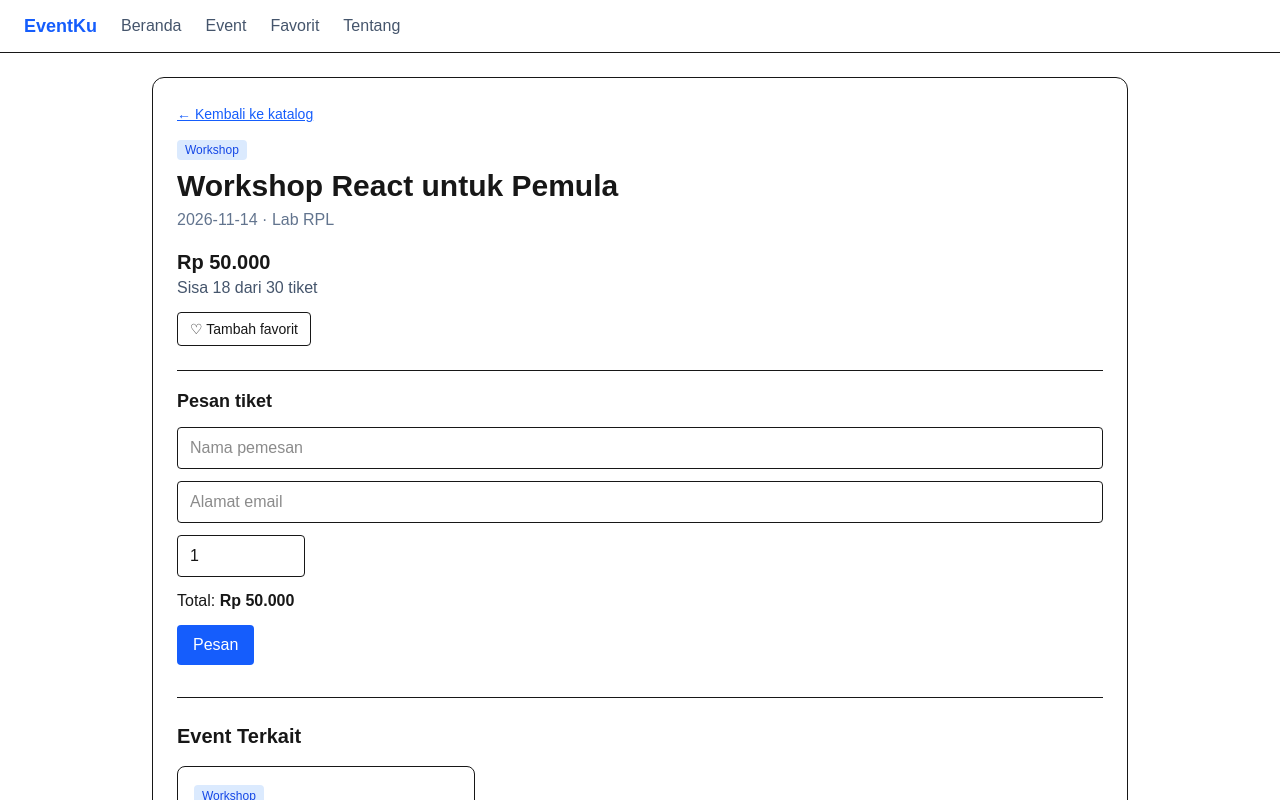
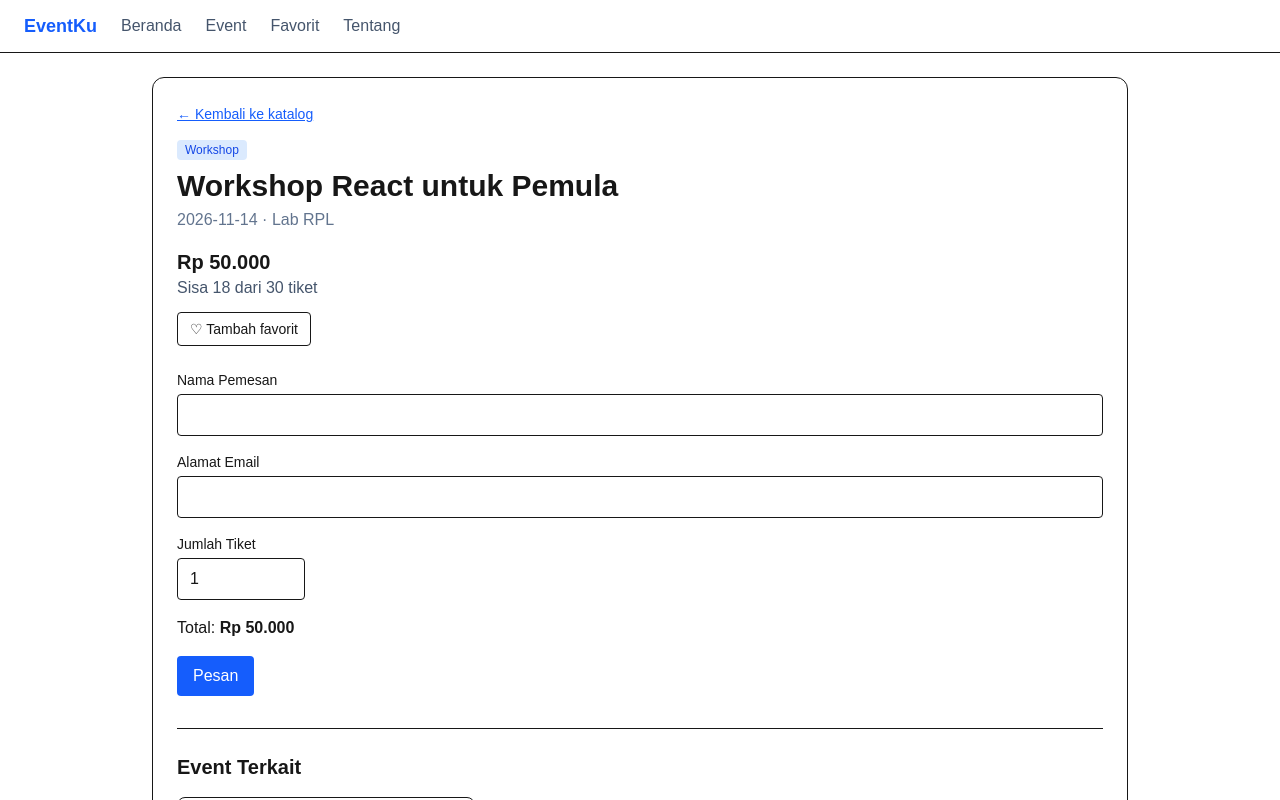
Before and after one commit to deviputrirpl1/latihan-nextjs, a Next.js app: page /event/1 in a window 1280 px wide. Shown: the top 800 px of the page. Built offline with nearby package versions, Linux system fonts and the light colour scheme.

Commit message:
pesanan sungguhan

```diff
--- /dev/null
+++ b/app/actions.ts
@@ -0,0 +1,56 @@
+"use server";
+import { events } from "@/data/events";
+import { tambahPesanan } from "@/data/pesanan";
+
+export type HasilPesan = {
+  berhasil: boolean;
+  pesan: string;
+  galat: { nama?: string; email?: string; jumlah?: string };
+  isian: { nama: string; email: string };
+};
+
+export async function pesanTiket(_sebelum: HasilPesan, formData: FormData): Promise<HasilPesan> {
+  const eventId = Number(formData.get("eventId"));
+  const nama = String(formData.get("nama") ?? "").trim();
+  const email = String(formData.get("email") ?? "").trim();
+  const jumlah = Number(formData.get("jumlah"));
+  const isian = { nama, email };
+
+  // pura-pura server sedang sibuk, supaya tombol "Memproses..." terlihat
+  await new Promise((r) => setTimeout(r, 800));
+
+  const event = events.find((e) => e.id === eventId);
+  if (!event) {
+    return { berhasil: false, pesan: "Event tidak ditemukan.", galat: {}, isian };
+  }
+
+  const sisa = event.kuota - event.terisi;
+  const galat: HasilPesan["galat"] = {};
+  if (nama.length < 3) galat.nama = "Nama minimal 3 huruf.";
+  else if (nama.length > 40) galat.nama = "Nama maksimal 40 huruf.";
+  if (!email.includes("@")) galat.email = "Email harus memuat tanda @.";
+  if (!Number.isInteger(jumlah) || jumlah < 1) galat.jumlah = "Jumlah tiket minimal 1.";
+  else if (jumlah > 5) galat.jumlah = "Maksimal 5 tiket per pesanan.";
+  else if (jumlah > sisa) galat.jumlah = `Sisa tiket hanya ${sisa}.`;
+  if (Object.keys(galat).length > 0) {
+    return { berhasil: false, pesan: "Periksa lagi isian yang merah.", galat, isian };
+  }
+
+  event.terisi += jumlah;
+  const nomor = tambahPesanan({
+    eventId,
+    judul: event.judul,
+    nama,
+    email,
+    jumlah,
+    total: event.harga * jumlah,
+    waktu: new Date().toLocaleString("id-ID"),
+  });
+
+  return {
+    berhasil: true,
+    pesan: `Pesanan #${nomor} tersimpan: ${jumlah} tiket untuk ${nama}.`,
+    galat: {},
+    isian: { nama: "", email: "" },
+  };
+}
--- a/components/FormPesan.tsx
+++ b/components/FormPesan.tsx
@@ -1,62 +1,81 @@
 "use client";
+
+import { useActionState } from "react";
+import { pesanTiket, HasilPesan } from "@/app/actions";
 import { useState } from "react";
-import { rupiah, type Event } from "@/data/events";
 
-export default function FormPesan({ event }: { event: Event }) {
-    const sisa = event.kuota - event.terisi;
-    const [nama, setNama] = useState("");
-    const [email, setEmail] = useState("");
+const initialState: HasilPesan = {
+  berhasil: false,
+  pesan: "",
+  galat: {},
+  isian: { nama: "", email: "" },
+};
+
+export default function FormPesan({ event }: { event: any }) {
+  const [state, formAction, isPending] = useActionState(pesanTiket, initialState);
   const [jumlah, setJumlah] = useState(1);
-    const [pesan, setPesan] = useState("");
-    const [berhasil, setBerhasil] = useState(false);
-
-    function kirim(e: React.FormEvent) {
-        e.preventDefault();
-        setBerhasil(false);
-        if (nama.trim().length < 3) return setPesan("Nama minimal 3 huruf.");
-        if (!email.includes("@")) return setPesan("Email harus mengandung tanda @.");
-        if (jumlah < 1) return setPesan("Jumlah tiket minimal 1.");
-        if (jumlah > sisa) return setPesan(`Sisa tiket hanya ${sisa}.`);
-        setPesan("");
-        setBerhasil(true);
-    }
-
-    if (sisa === 0) {
-        return <p className="mt-6 font-medium text-red-600">Tiket sudah habis.</p>;
-    }
 
   return (
-        <form onSubmit={kirim} className="mt-6 space-y-3 border-t pt-4">
-            <h2 className="text-lg font-semibold">Pesan tiket</h2>
+    <form action={formAction} className="mt-6 space-y-4">
+      <input type="hidden" name="eventId" value={event.id} />
+
+      <div>
+        <label className="block text-sm font-medium">Nama Pemesan</label>
         <input
-                value={nama}
-                onChange={(e) => setNama((e.target as HTMLInputElement).value)}
-                placeholder="Nama pemesan"
-                className="block w-full rounded border px-3 py-2"
+          type="text"
+          name="nama"
+          defaultValue={state.isian.nama}
+          className="mt-1 block w-full rounded border px-3 py-2"
         />
+        {state.galat.nama && (
+          <p className="text-sm text-red-600">{state.galat.nama}</p>
+        )}
+      </div>
+
+      <div>
+        <label className="block text-sm font-medium">Alamat Email</label>
         <input
           type="email"
-                value={email}
-                onChange={(e) => setEmail((e.target as HTMLInputElement).value)}
-                placeholder="Alamat email"
-                className="block w-full rounded border px-3 py-2"
+          name="email"
+          defaultValue={state.isian.email}
+          className="mt-1 block w-full rounded border px-3 py-2"
         />
+        {state.galat.email && (
+          <p className="text-sm text-red-600">{state.galat.email}</p>
+        )}
+      </div>
+
+      <div>
+        <label className="block text-sm font-medium">Jumlah Tiket</label>
         <input
           type="number"
+          name="jumlah"
           value={jumlah}
-                onChange={(e) => setJumlah(Number((e.target as HTMLInputElement).value))}
-                className="block w-32 rounded border px-3 py-2"
+          onChange={(e: any) => setJumlah(Number(e.target.value))}
+          className="mt-1 block w-32 rounded border px-3 py-2"
         />
-            <p>Total: <b>{rupiah(event.harga * jumlah)}</b></p>
-            {pesan && <p className="text-red-600">{pesan}</p>}
-            {berhasil && (
-                <p className="text-green-700">
-                    Terima kasih {nama}! {jumlah} tiket dipesan (belum tersimpan, ini masih latihan).
+        {state.galat.jumlah && (
+          <p className="text-sm text-red-600">{state.galat.jumlah}</p>
+        )}
+      </div>
+
+      <p>
+        Total: <b>Rp {(event.harga * jumlah).toLocaleString("id-ID")}</b>
+      </p>
+
+      <button
+        type="submit"
+        disabled={isPending}
+        className="rounded bg-blue-600 px-4 py-2 text-white hover:bg-blue-700 disabled:opacity-50"
+      >
+        {isPending ? "Memproses..." : "Pesan"}
+      </button>
+
+      {state.pesan && (
+        <p className={state.berhasil ? "text-green-700" : "text-red-600"}>
+          {state.pesan}
         </p>
       )}
-            <button className="rounded bg-blue-600 px-4 py-2 text-white hover:bg-blue-700">
-                Pesan
-            </button>
     </form>
   );
 }
--- a/components/TombolFavorit.tsx
+++ b/components/TombolFavorit.tsx
@@ -1,6 +1,6 @@
 "use client";
 
-import { useState } from "react";
+import { useState, useEffect } from "react";
 
 type Penyimpanan = {
   getItem: (key: string) => string | null;
@@ -8,23 +8,32 @@ type Penyimpanan = {
 };
 
 export default function TombolFavorit({ id }: { id: number }) {
-  function ambilPenyimpanan() {
-    return (globalThis as unknown as {
-      localStorage: Penyimpanan;
-    }).localStorage;
+  const [mounted, setMounted] = useState(false);
+  const [favorit, setFavorit] = useState(false);
+
+  function ambilPenyimpanan(): Penyimpanan {
+    const globalObj = globalThis as unknown as {
+      localStorage?: Penyimpanan;
+    };
+    if (globalObj.localStorage) {
+      return globalObj.localStorage;
+    }
+    return {
+      getItem: () => null,
+      setItem: () => {},
+    };
   }
 
-  // Mengisi nilai awal state langsung dari localStorage saat komponen dimuat
-  const [favorit, setFavorit] = useState(() => {
-    const simpan: number[] = JSON.parse(
-      ambilPenyimpanan().getItem("favorit") ?? "[]"
-    );
-    return simpan.includes(id);
-  });
+  useEffect(() => {
+    setMounted(true);
+    const storage = ambilPenyimpanan();
+    const data = storage.getItem("favorit") ?? "[]";
+    const simpan: number[] = JSON.parse(data);
+    setFavorit(simpan.includes(id));
+  }, [id]);
 
   function ubah() {
     const storage = ambilPenyimpanan();
-
     const simpan: number[] = JSON.parse(
       storage.getItem("favorit") ?? "[]"
     );
@@ -37,6 +46,15 @@ export default function TombolFavorit({ id }: { id: number }) {
     setFavorit(baru.includes(id));
   }
 
+  // Sebelum dimount di client, jangan render status favorit yang berbeda untuk mencegah hydration mismatch
+  if (!mounted) {
+    return (
+      <button className="mt-3 rounded border px-3 py-1.5 text-sm">
+        ♡ Tambah favorit
+      </button>
+    );
+  }
+
   return (
     <button
       onClick={ubah}
--- /dev/null
+++ b/data/pesanan.ts
@@ -0,0 +1,21 @@
+export type Pesanan = {
+    nomor: number;
+    eventId: number;
+    judul: string;
+    nama: string;
+    email: string;
+    jumlah: number;
+    total: number;
+    waktu: string;
+};
+
+//Disimpah di memori server: hilang setiap kali server dimatikan.
+export const pesanan: Pesanan[] = [];
+
+let nomorTerakhir = 0;
+
+export function tambahPesanan(data: Omit<Pesanan, "nomor">) {
+    nomorTerakhir += 1;
+    pesanan.unshift({ nomor: nomorTerakhir, ...data});
+    return nomorTerakhir;
+}
```
Lines whose indentation alone changed are shown as unchanged.
